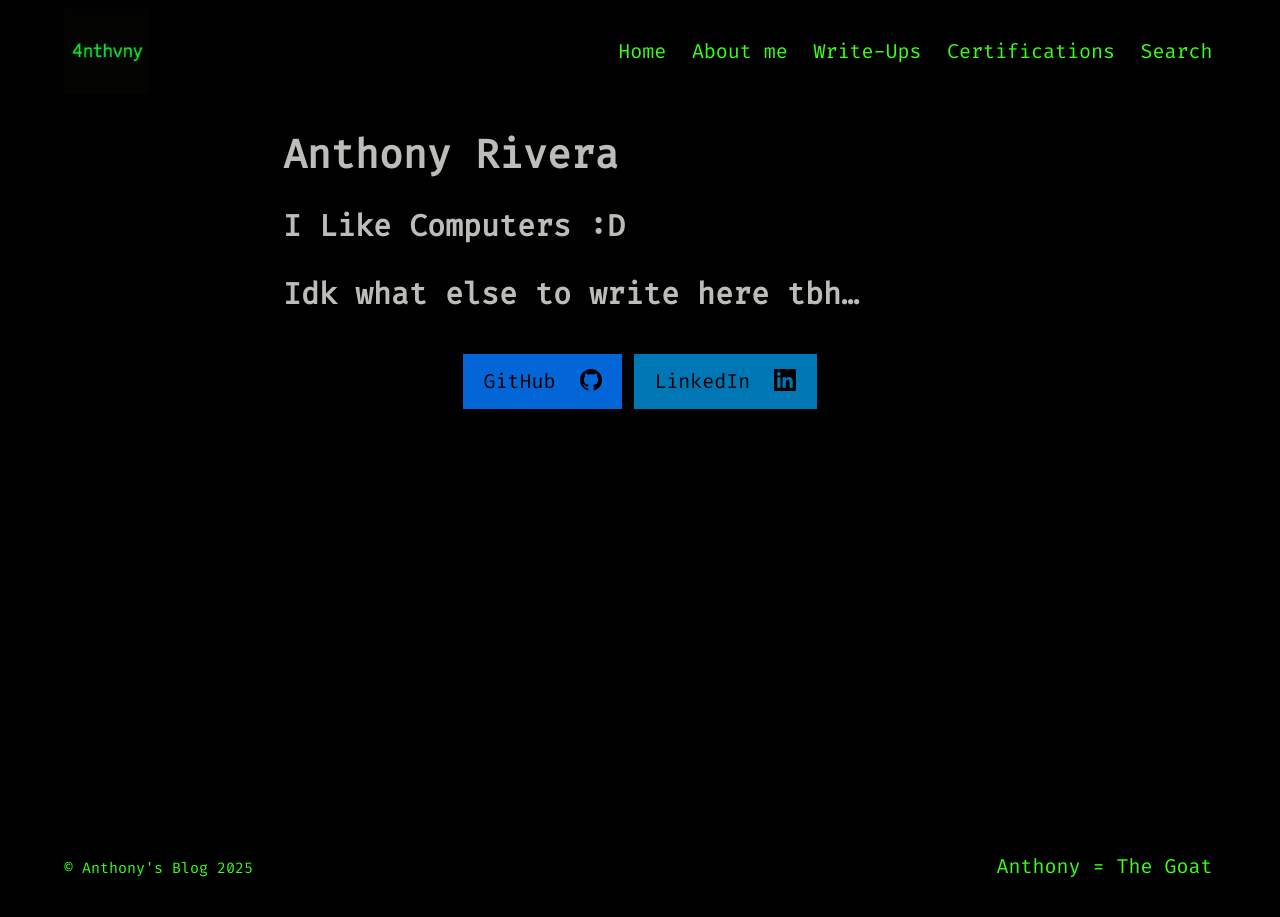
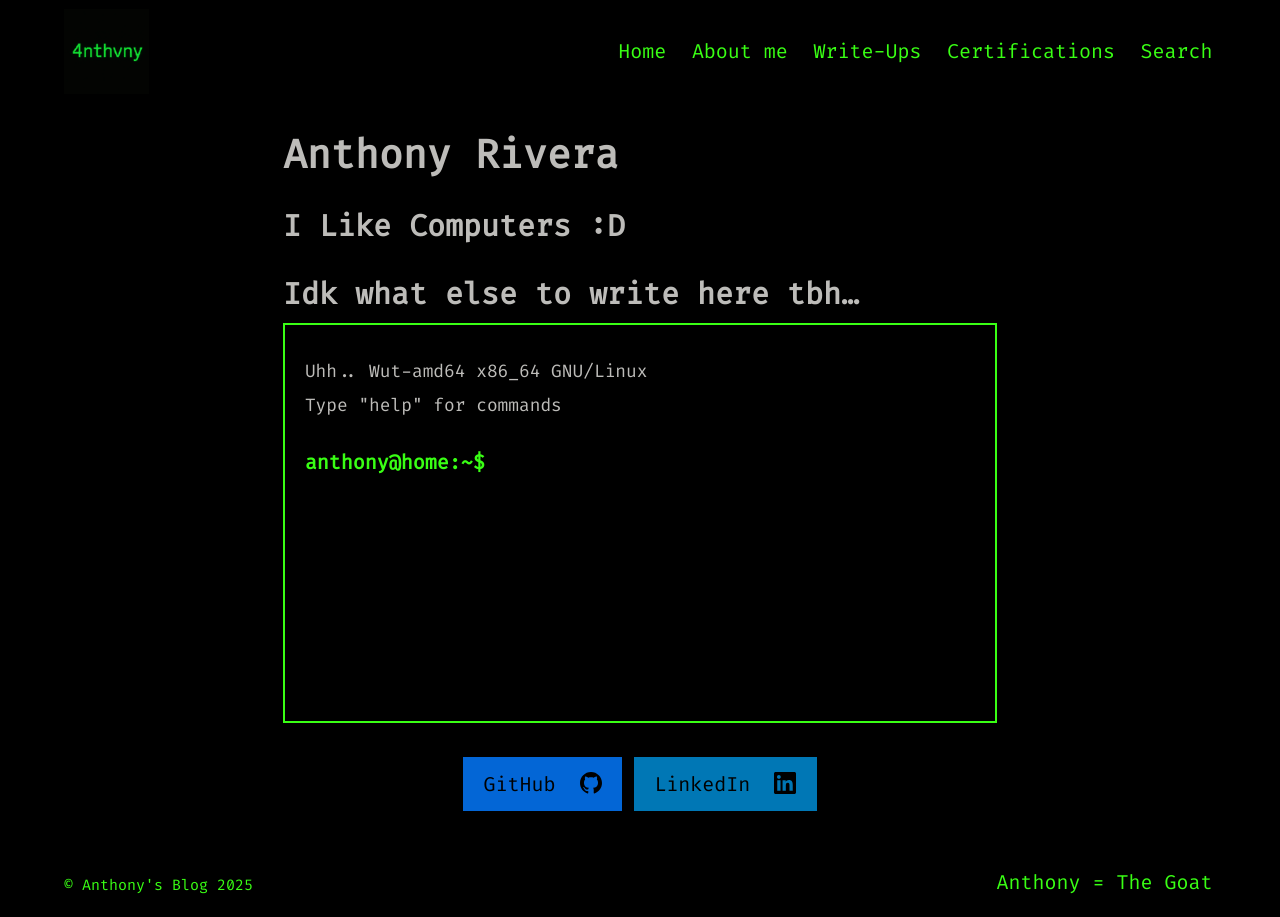
Before and after one commit to 4nthvny/4nthvny.github.io, a Jekyll site: the page built from index.md, in a window 1280 px wide. Built offline with Jekyll 4.4.1, drawn with Linux system fonts in a browser that asks for light colours.

Commit message:
Update index.md

```diff
--- a/index.md
+++ b/index.md
@@ -7,6 +7,7 @@ permalink: /
 ### I Like Computers :D
 ### Idk what else to write here tbh...
 
+<div id="terminal" aria-label="web terminal"></div>
 <!-- START: Web Terminal -->
 <style>
 #terminal {
```
